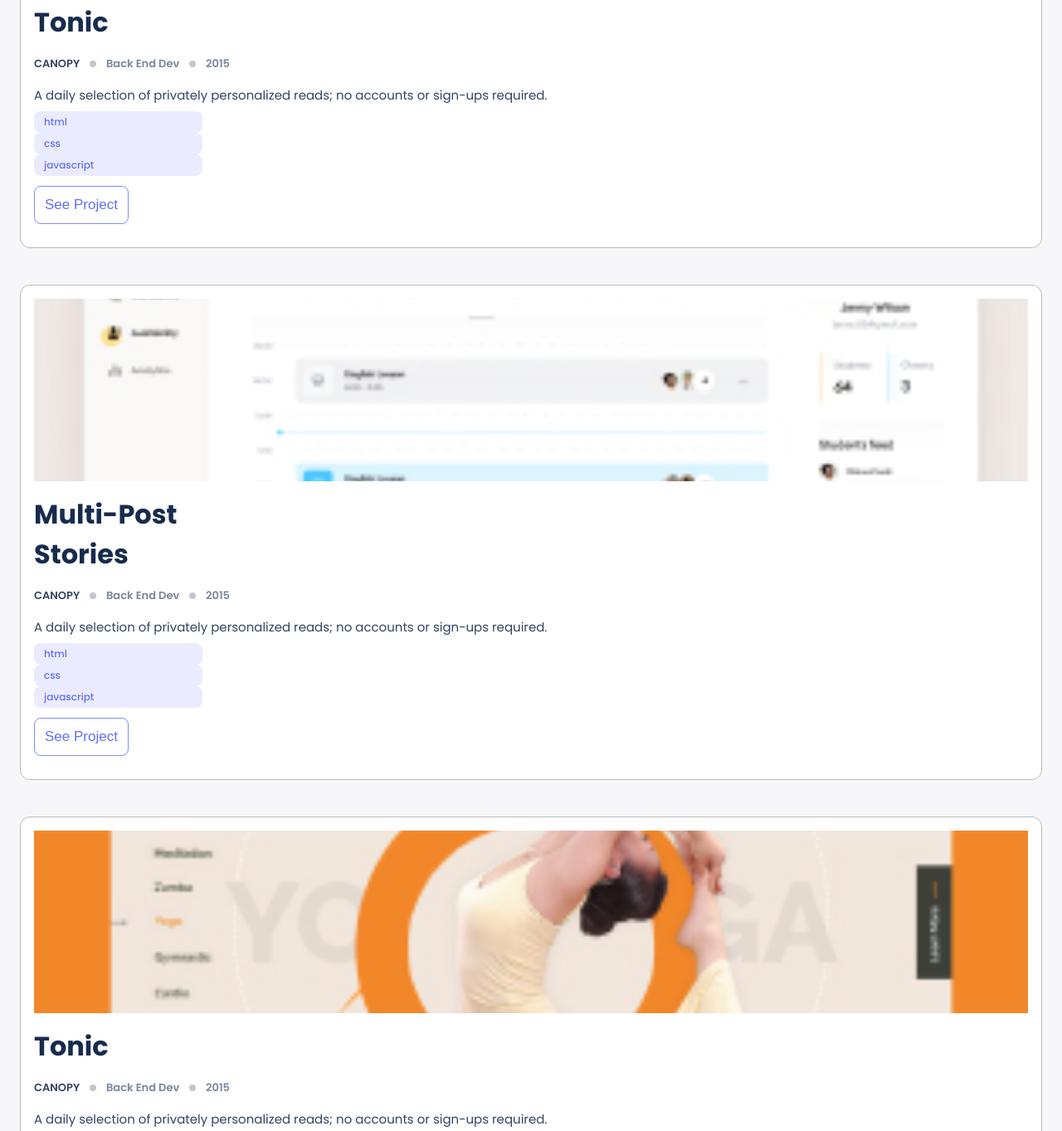
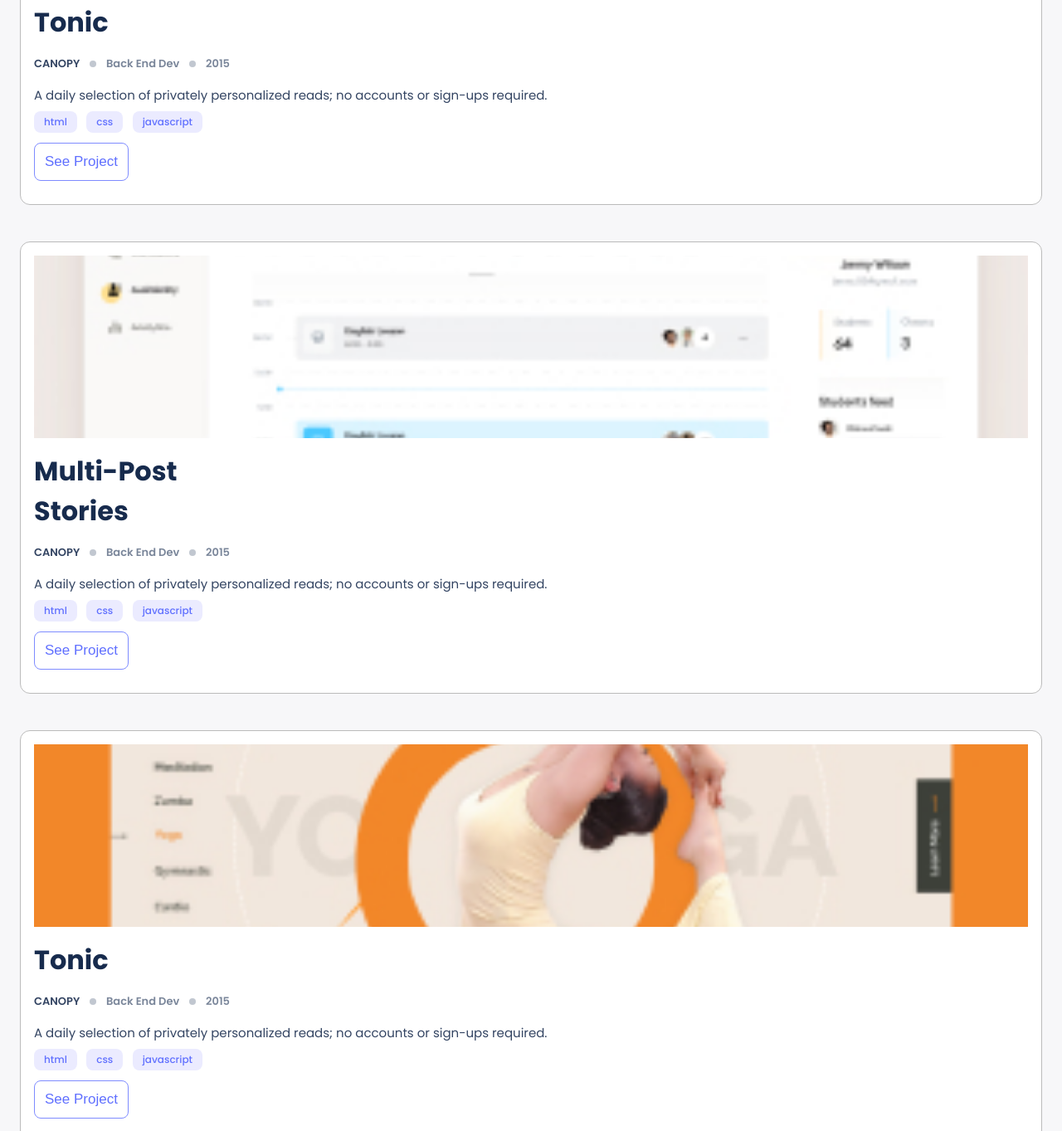
Before and after one commit to Zuhaib042/portfolio, a website: page index.html in a window 1280 px wide. Shown: the part 1317-2680 px from the top of the page at 83% size. Drawn offline with Linux system fonts and the light colour scheme.

Commit message:
Revert "Edit and delete d-flex from specific container to apply float to its child-items"
This reverts commit 25528f2a158c5a0a2e849abf5c669bd7f38353ac.

```diff
--- a/index.html
+++ b/index.html
@@ -88,7 +88,7 @@
                         </div>
                         <p>A daily selection of privately personalized reads; no accounts or sign-ups required.</p>
                     </div>
-                    <ul class="tags list-none">
+                    <ul class="tags d-flex list-none">
                         <li>html</li>
                         <li>css</li>
                         <li>javascript</li>
@@ -114,7 +114,7 @@
                         </div>
                         <p>A daily selection of privately personalized reads; no accounts or sign-ups required.</p>
                     </div>
-                    <ul class="tags list-none">
+                    <ul class="tags d-flex list-none">
                         <li>html</li>
                         <li>css</li>
                         <li>javascript</li>
@@ -140,7 +140,7 @@
                         </div>
                         <p>A daily selection of privately personalized reads; no accounts or sign-ups required.</p>
                     </div>
-                    <ul class="tags list-none">
+                    <ul class="tags d-flex list-none">
                         <li>html</li>
                         <li>css</li>
                         <li>javascript</li>
@@ -166,7 +166,7 @@
                         </div>
                         <p>A daily selection of privately personalized reads; no accounts or sign-ups required.</p>
                     </div>
-                    <ul class="tags list-none">
+                    <ul class="tags d-flex list-none">
                         <li>html</li>
                         <li>css</li>
                         <li>javascript</li>
```
